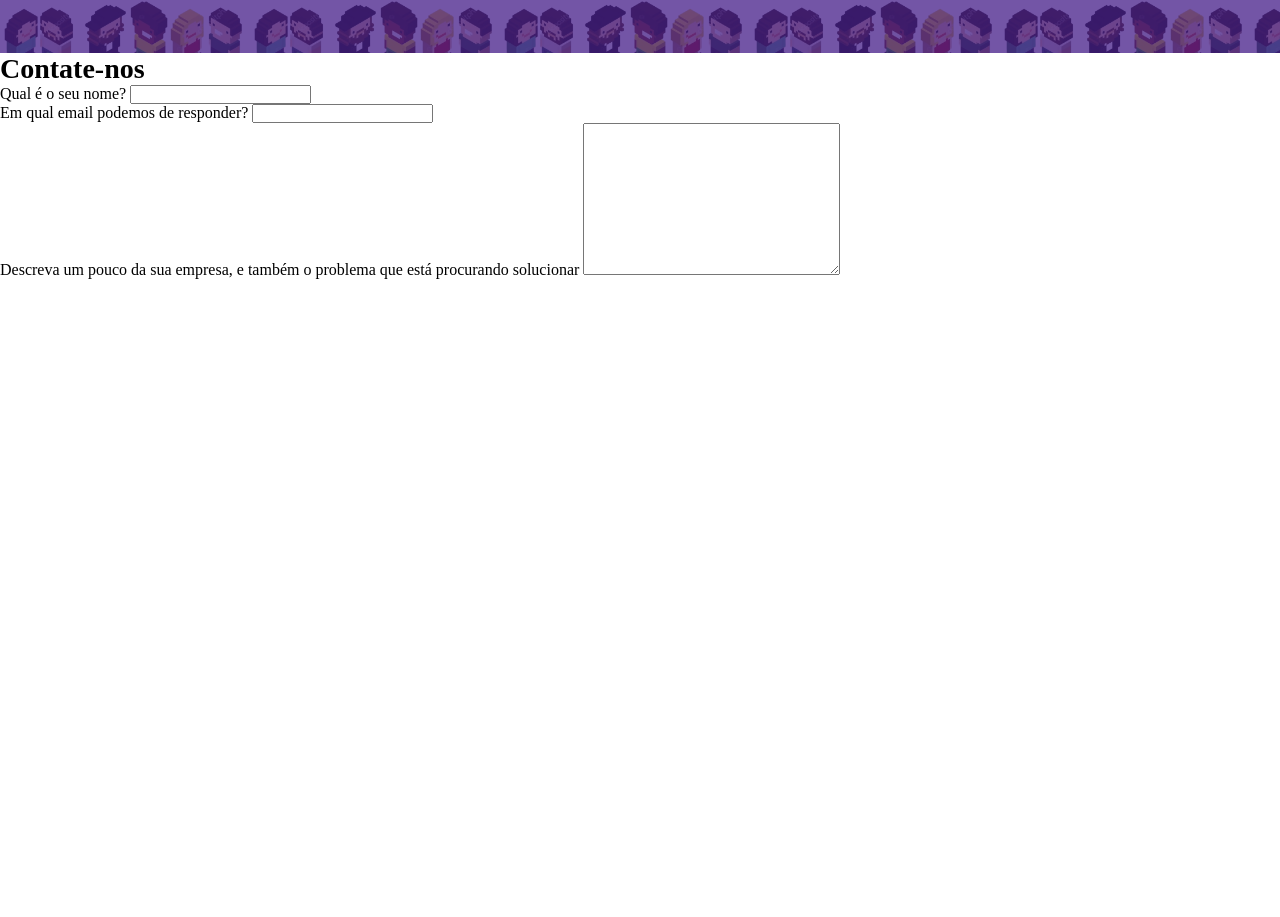
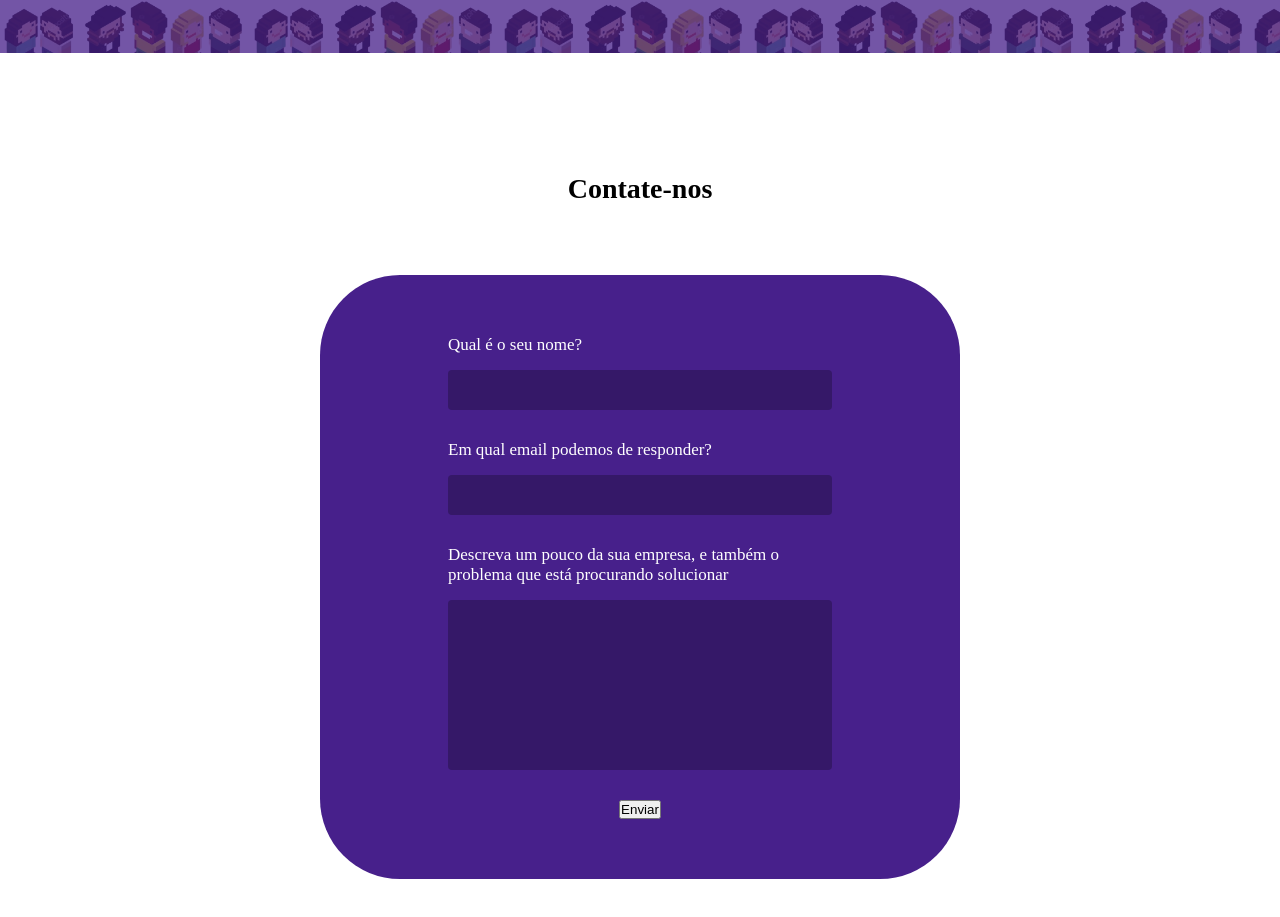
Before and after one commit to KauaBarboza03/gamificaai, a plain HTML site: page index.html in a window 1280 px wide. Shown: the part 2539-3456 px from the top of the page. Before the commit the page ends 2818 px from the top, so only its background shows below. Drawn offline with Linux system fonts and the light colour scheme; a web font is replaced by a local one.

Commit message:
Seção de contate-nos

```diff
--- a/index.html
+++ b/index.html
@@ -68,11 +68,9 @@
                 <button>Ver mais</button>
             </div>
 
+        </div>
+    </section>
 
-
-    </div>
-
-    </section>
     <section id="portifolio">
         <div class="filter"></div>
         <div class="container-grid">
@@ -80,29 +78,27 @@
         </div>
     </section>
 
-    <div id="contato">
+    <section id="contato">
         <h2>Contate-nos</h2>
 
         <form>
+
             <div class="campo">
                 <label for="">Qual é o seu nome?</label>
                 <input type="text">
+            </div>
             <div class="campo">
                 <label for="">Em qual email podemos de responder?</label>
                 <input type="email">
-
             </div>
             <div class="campo-descricao">
-                <label for="">Descreva um pouco da sua empresa, e também o problema que está procurando solucionar</label>
-                <textarea  id="" cols="30" rows="10"></textarea>
-
-
+                <label for="">Descreva um pouco da sua empresa, e também o problema que está procurando
+                    solucionar</label>
+                <textarea id="" cols="30" rows="10"></textarea>
             </div>
-
+            <button type="submit">Enviar</button>
         </form>
-</div>
-
+    </section>
 </body>
 
-
 </html>
--- a/style.css
+++ b/style.css
@@ -210,7 +210,7 @@ h2 {
 
     position: relative;
 
-    z-index: -2;
+    margin-bottom: 120px;
 }
 
 .filter {
@@ -220,9 +220,8 @@ h2 {
     background-color: #47208bc2;
 
     position: absolute;
-    top: 0px;
-
-    z-index: -1;
+    top: 0;
+    left: 0;
 }
 
 #portifolio .container-grid {
@@ -234,6 +233,7 @@ h2 {
 }
 
 #portifolio a {
+    width: fit-content;
 
     font-family: "Anta";
     font-size: 28px;
@@ -242,4 +242,95 @@ h2 {
 
     z-index: 1;
 
+    transition: 200ms;
 }
+
+#portifolio a:hover {
+    transform: scale(1.10);
+    transition: 200ms;
+}
+
+#contato {
+    text-align: center;
+
+    padding-bottom: 100px;
+    margin-bottom: 100px;
+}
+
+#contato h2 {
+    margin-bottom: 70px;
+}
+
+#contato form {
+    width: 50%;
+
+    margin: 0 auto;
+    padding: 60px 0;
+    border-radius: 80px;
+
+    display: flex;
+    flex-direction: column;
+    align-items: center;
+
+    background-color: var(--roxo-gamifica);
+    color: white;
+    font-family: "Montserrat";
+    font-size: 17px;
+
+}
+
+.campo {
+    width: 60%;
+
+    text-align: left;
+
+    display: flex;
+    flex-direction: column;
+    justify-content: space-between;
+
+    margin-bottom: 30px;
+}
+
+    .campo-descricao {
+        width: 60%;
+
+        text-align: left;
+
+        display: flex;
+        flex-direction: column;
+        justify-content: space-between;
+
+        margin-bottom: 30px;
+    }
+
+    .campo input {
+        height: 40px;
+
+        color: white;
+        background-color: #351868;
+
+        border: none;
+        border-radius: 4px;
+
+        outline: none;
+
+        text-indent: 10px;
+    }
+
+    .campo-descricao textarea {
+        color: white;
+        background-color: #351868;
+
+        border: none;
+        border-radius: 4px;
+
+        outline: none;
+
+        resize: none;
+
+        padding: 10px;
+    }
+
+    .campo label, .campo-descricao label {
+        margin-bottom: 15px;
+    }
```
